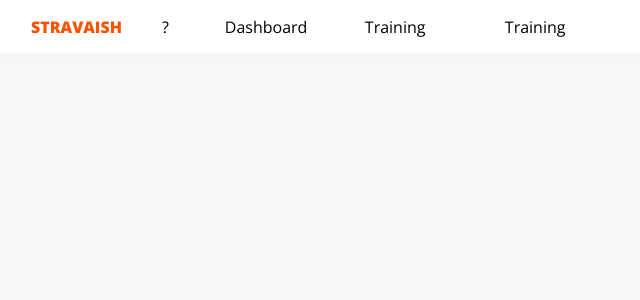
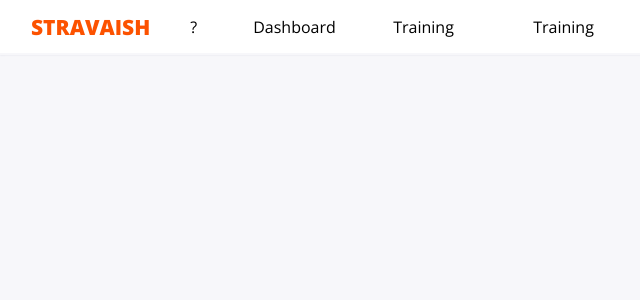
Before and after one commit to T-McVee/stravaish, a React (Create React App) app: page / in a window 1280 px wide. Shown: the top 300 px of the page, without its empty margins (0-640 px from the left). Built offline with nearby package versions, Linux system fonts and the light colour scheme.

Commit message:
Updates theme.js

```diff
--- a/src/style/theme.js
+++ b/src/style/theme.js
@@ -1,3 +1,5 @@
+const fontSize = ['10.5px', '14px', '21px', '28px', '35px'];
+
 export const theme = {
   colors: {
     orange: '#fc5200',
@@ -16,6 +18,11 @@ export const theme = {
   shadows: {
     normal: '2px 2px 2px #000000',
   },
-  fontSize: ['0.5rem', '1rem', '1.5rem', '2rem'],
-  spacing: [4, 8, 12, 16, 20, 24, 28, 32],
+  fontSize: {
+    small: fontSize[0],
+    normal: fontSize[1],
+    large: fontSize[2],
+    xl: fontSize[3],
+  },
+  spacing: ['4px', '8px', '12px', '16px', '20px', '24px', '28px', '32px'],
 };
```
